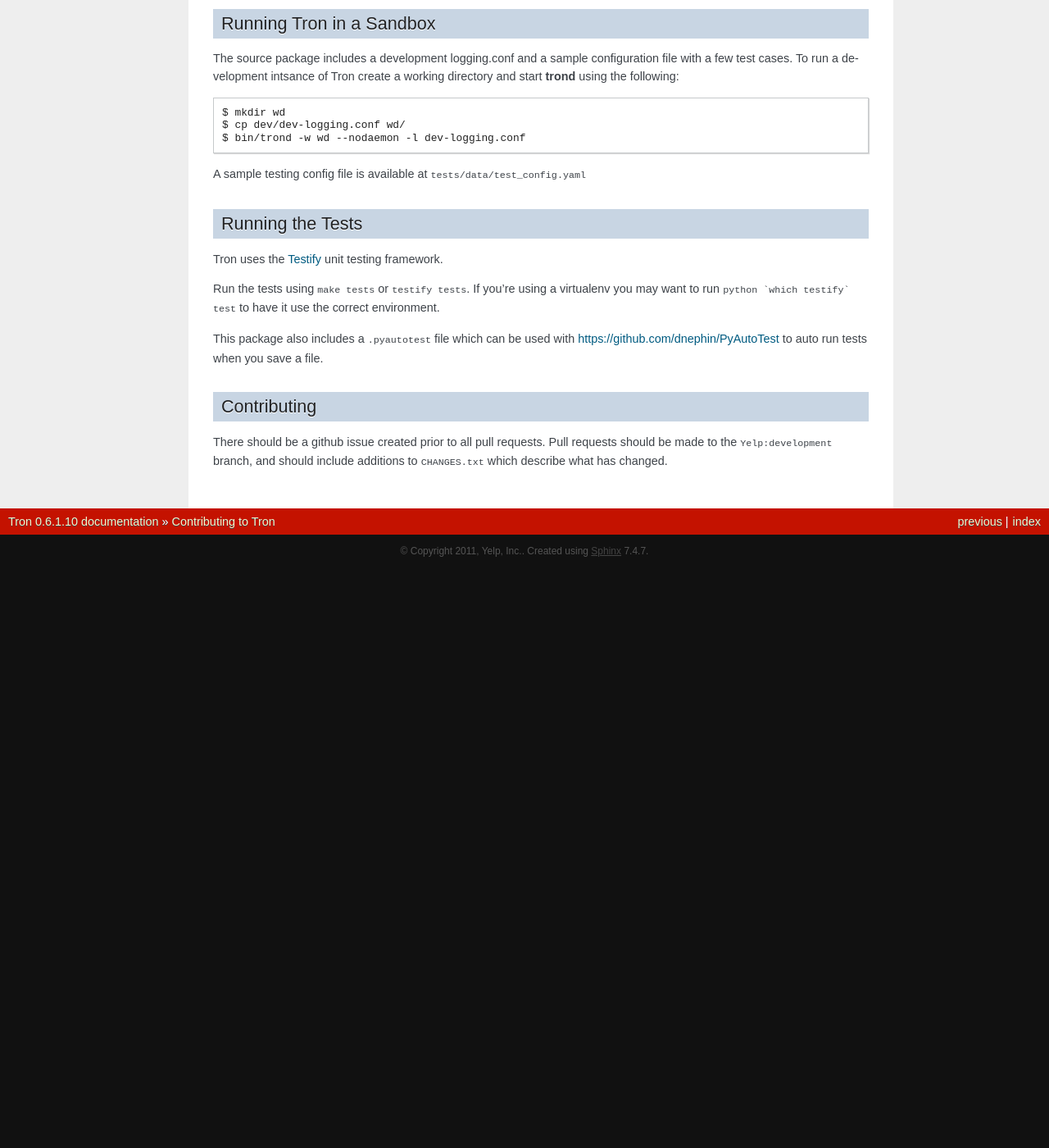
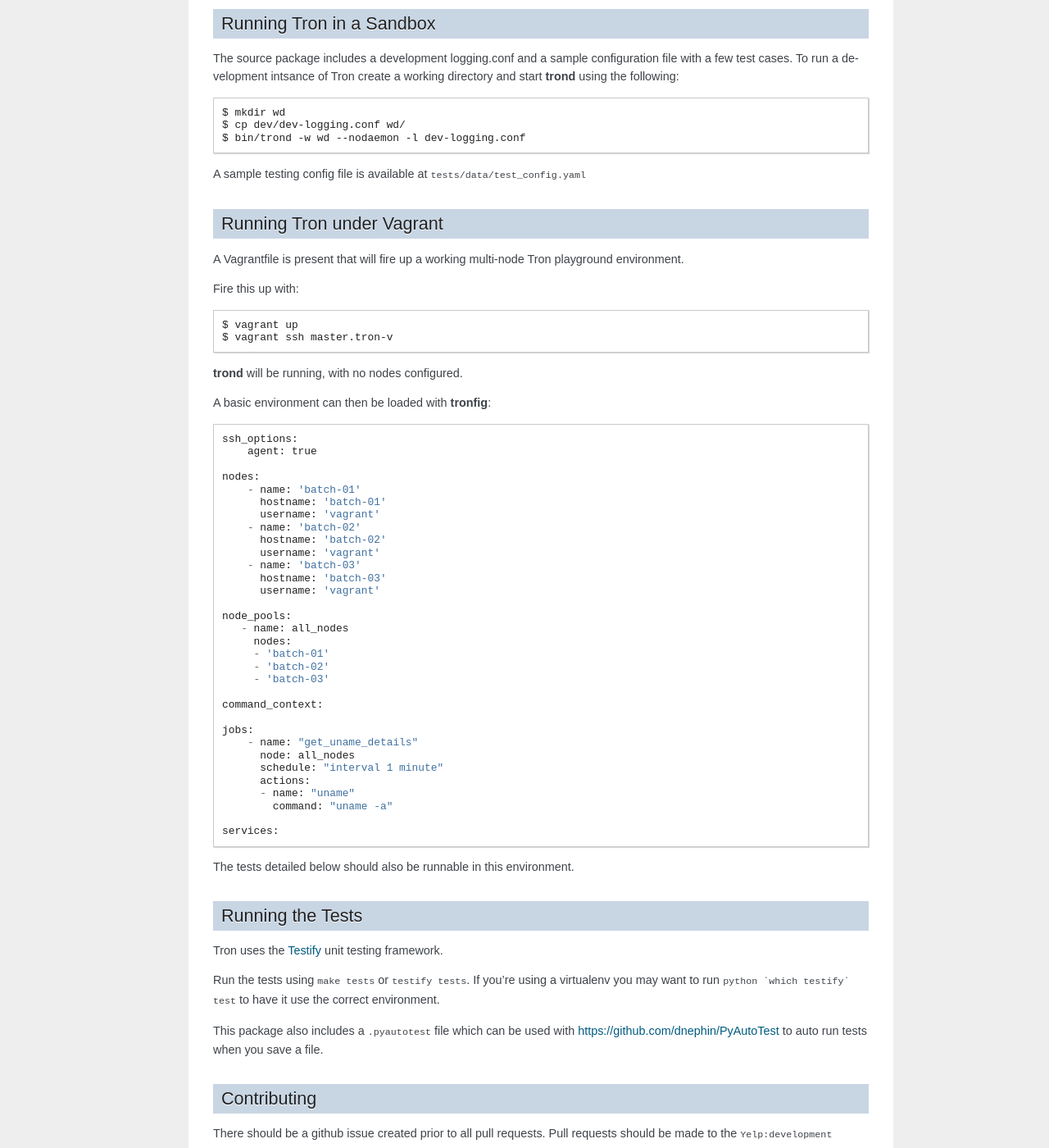
Before and after one commit to Yelp/Tron, a Sphinx documentation site: the page built from docs/developing.rst, in a window 1280 px wide and 1400 px high, scrolled down 560 px. Shown: the whole window at 82% size. Built offline with Sphinx 7.4.7, drawn with Linux system fonts in a browser that asks for light colours; before the commit the page ends 1252 px from its top, so only the background shows below that; some of the changed text lies outside the part shown.

Commit message:
Vagrant 'development playground' environment
This adds a multi-node Vagrant environment consisting of a tron 'master' node
and three 'batch-*' nodes for jobs/services.

The master node is fully configured, and ready for addition of the nodes and node_pool
entries via tronfig, which is documented in docs/developing.rst.

The tron master node is currenly Ubuntu 10.04 LTS, due to limitations in the debian package
build process. This also mirrors the most common deployment pattern for tron at the time of
writing, hopefully with a view to making this easier to migrate from.

```diff
--- a/docs/developing.rst
+++ b/docs/developing.rst
@@ -47,6 +47,57 @@ of Tron create a working directory and start
 
 A sample testing config file is available at ``tests/data/test_config.yaml``
 
+Running Tron under Vagrant
+--------------------------
+
+A Vagrantfile is present that will fire up a working multi-node Tron playground
+environment.
+
+Fire this up with::
+
+    $ vagrant up
+    $ vagrant ssh master.tron-v
+
+:command:`trond` will be running, with no nodes configured.
+
+A basic environment can then be loaded with :command:`tronfig`::
+
+    ssh_options:
+        agent: true
+
+    nodes:
+        - name: 'batch-01'
+          hostname: 'batch-01'
+          username: 'vagrant'
+        - name: 'batch-02'
+          hostname: 'batch-02'
+          username: 'vagrant'
+        - name: 'batch-03'
+          hostname: 'batch-03'
+          username: 'vagrant'
+
+    node_pools:
+       - name: all_nodes
+         nodes:
+         - 'batch-01'
+         - 'batch-02'
+         - 'batch-03'
+
+    command_context:
+
+    jobs:
+        - name: "get_uname_details"
+          node: all_nodes
+          schedule: "interval 1 minute"
+          actions:
+          - name: "uname"
+            command: "uname -a"
+
+    services:
+
+The tests detailed below should also be runnable in this environment.
+
+
 Running the Tests
 -----------------
 Tron uses the `Testify <https://github.com/Yelp/Testify>`_ unit testing
```
Also changed, not shown: 5 other files.
